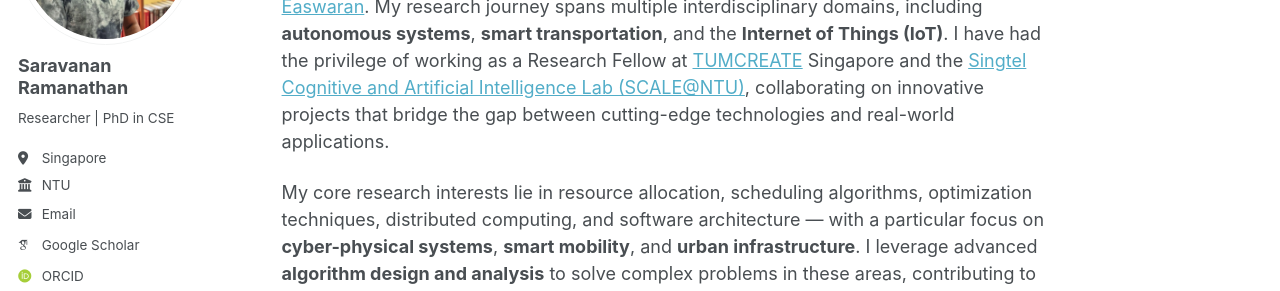
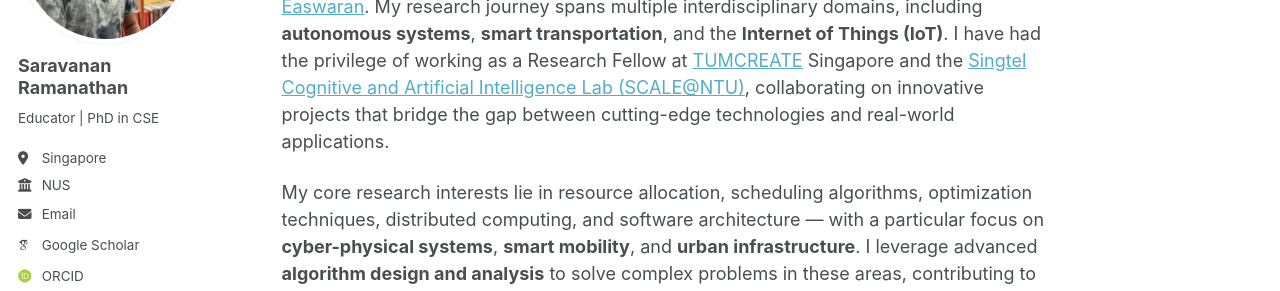
Before and after one commit to saravana016/saravana016.github.io, a Jekyll site: the page built from _pages/about.md, in a window 1280 px wide. Shown: the part 236-527 px from the top of the page. Built offline with Jekyll 4.4.1, drawn with Linux system fonts in a browser that asks for light colours; some web fonts are replaced.

Commit message:
Update _config.yml

```diff
--- a/_config.yml
+++ b/_config.yml
@@ -24,11 +24,11 @@ author:
   avatar           : "profile2.png"
   name             : "Saravanan Ramanathan"
   pronouns         : # example: "she/her"
-  bio              : "Researcher | PhD in CSE"
+  bio              : "Educator | PhD in CSE"
   location         : "Singapore"
-  employer         : "NTU"
+  employer         : "NUS"
   uri              : # URL
-  email            : "saravana016@ntu.edu.sg"
+  email            : "saravanan.r@nus.edu.sg"
 
   # Academic websites
   arxiv            : # URL - Update with the correct link to your profile
```
